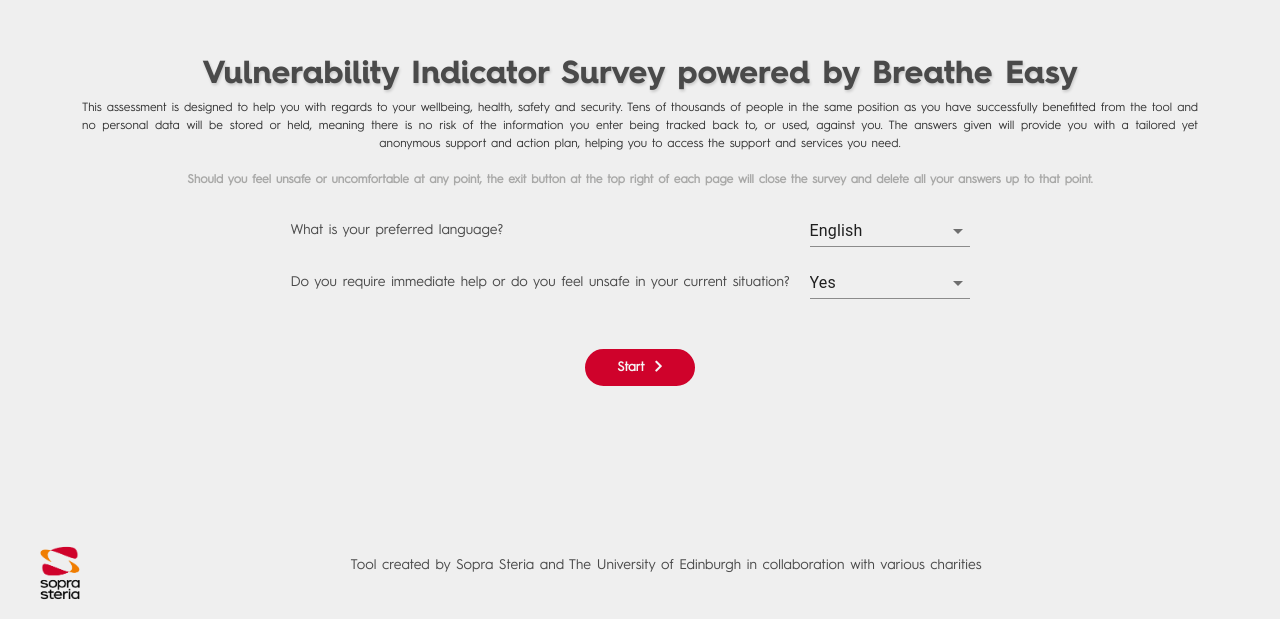
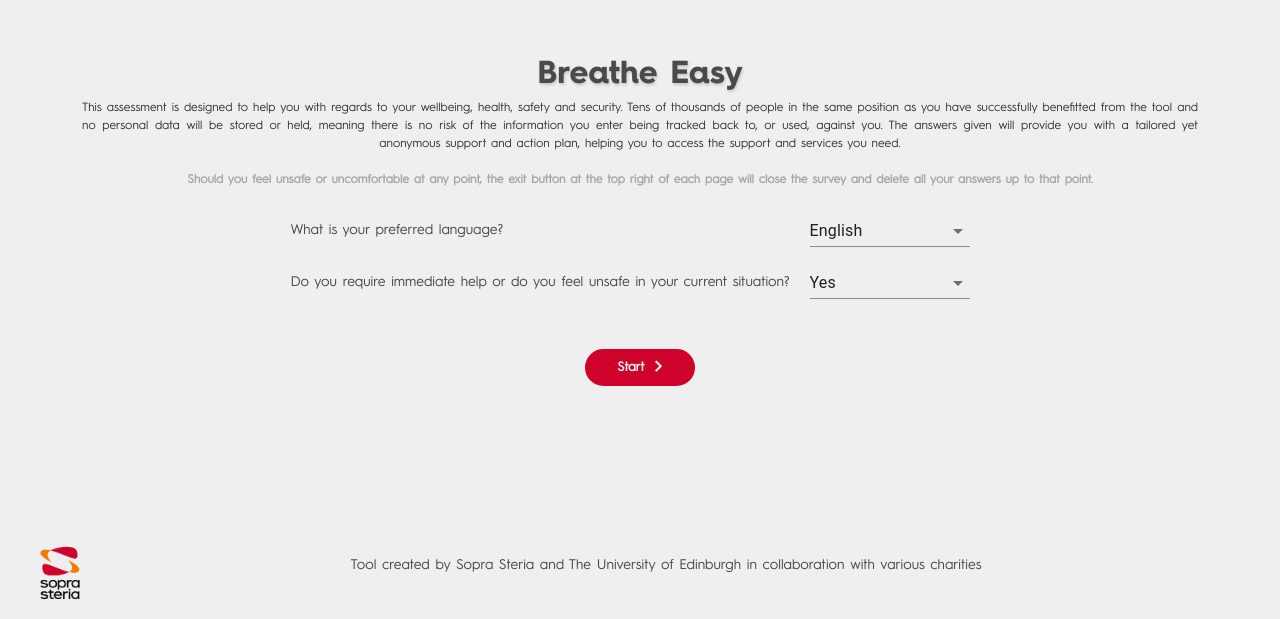
Before and after one commit to COVID19-FINDER-TOOL/ccu-be-partnerrepo-frontend, a React (Create React App) app: page / in a window 1280 px wide. Shown: the part 181-800 px from the top of the page. Built offline with nearby package versions, Linux system fonts and the light colour scheme; no server answers; a web font is replaced by a local one.

Commit message:
changes welcome page heading, change button to go to home

```diff
--- a/src/Components/Litrals/Litrals.js
+++ b/src/Components/Litrals/Litrals.js
@@ -76,7 +76,7 @@
         heading : "Welcome to Covid-19 Support Finder",
         text0: "Breathe Easy",
         text1: "Providing tailored support to those who need it most",
-        textNew: "Vulnerability Indicator Survey powered by Breathe Easy",
+        textNew: "Breathe Easy",
         text2: "Tool created by Sopra Steria and The University of Edinburgh in collaboration with various charities",
         text3: "How does it work?",
         text4: "This tool has different options and information to provide emotional, health and financial support  ",
--- a/src/Components/WelcomePage/WelcomePage.js
+++ b/src/Components/WelcomePage/WelcomePage.js
@@ -260,7 +260,7 @@
                 margin={mobile ? "" : "20px 15px 0 0"}
                 width={mobile ? "100%" : ""}
                 type="submit"
-                onClick={this.handleDisagree}
+                onClick={() => this.setState(() => { return { part: 1 } })}
                 data={litrals.buttons.disagreeButton}>
             </CustomButton>
             <CustomButton float={"left"}
```
